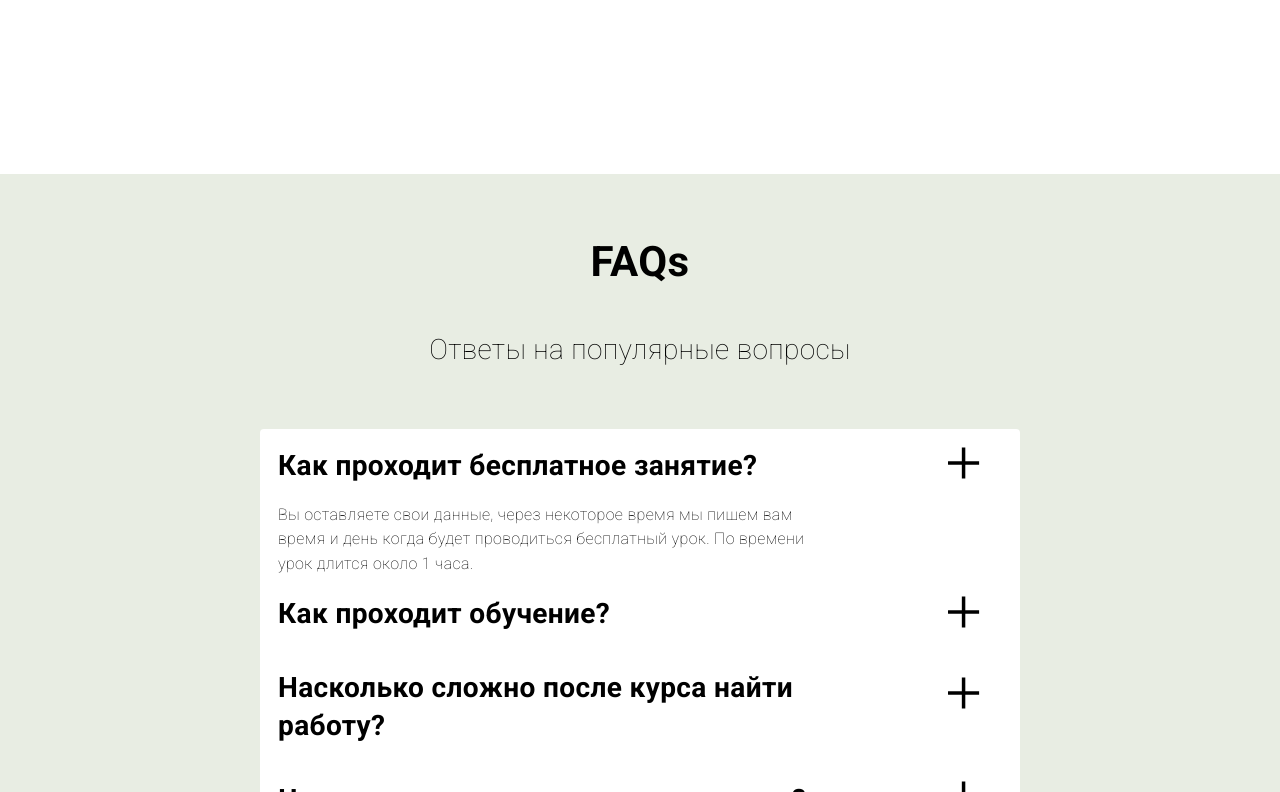
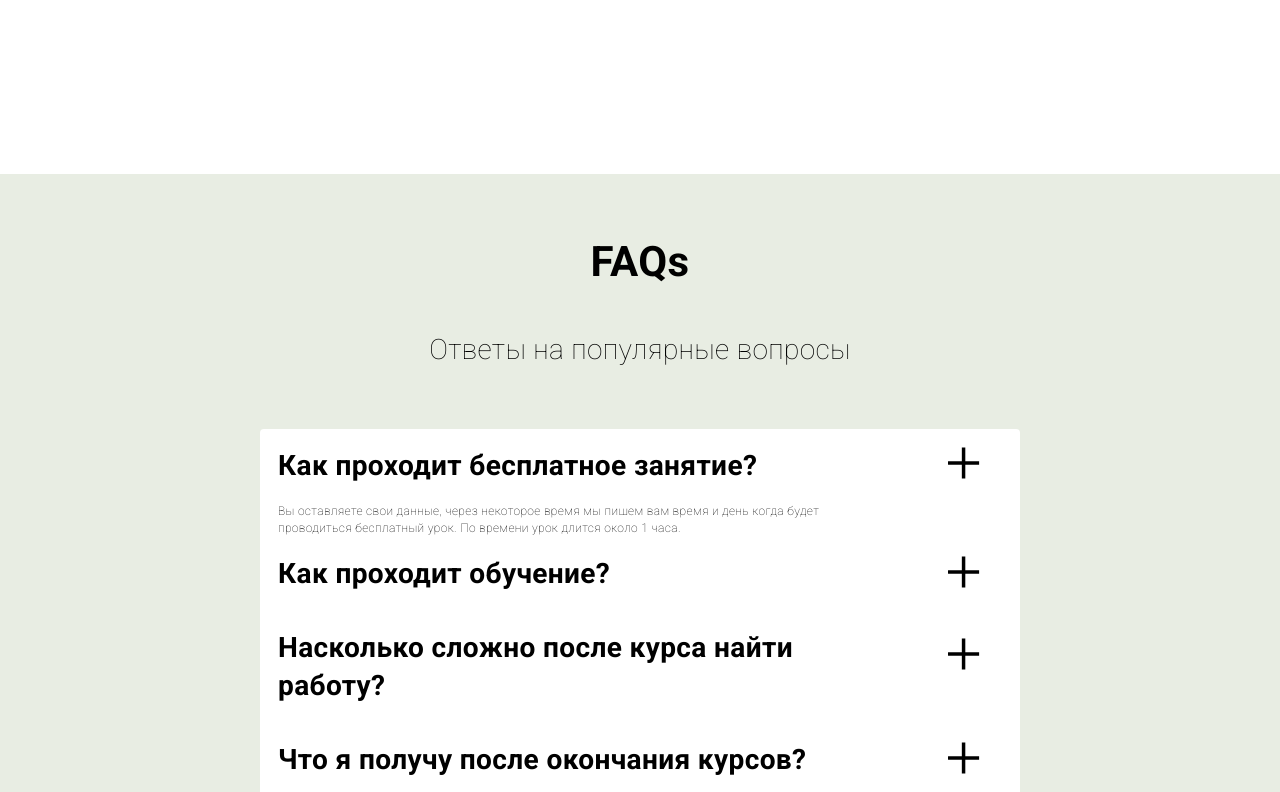
Before and after one commit to Olcapone/itishka, a website built with Parcel: page src/index.html in a window 1280 px wide. Both pictures are taken after a click on the item "Как проходит бесплатное занятие?". Shown: the part 4870-5662 px from the top of the page. Built offline with nearby package versions, Linux system fonts and the light colour scheme.

Commit message:
fix answer block size

```diff
--- a/src/sass/layout/_faqs.scss
+++ b/src/sass/layout/_faqs.scss
@@ -66,39 +66,21 @@
 }
 
 .question__about {
-  max-width: 240px;
-
-  @media screen and (min-width: 420px) {
-    max-width: 290px;
-  }
-
-  @media screen and (min-width: 768px) {
-    max-width: 500px;
-  }
-
-  @media screen and (min-width: 1200px) {
-    max-width: 550px;
-  }
+  width: 80%;
 }
 
 /* Style the accordion panel. Note: hidden by default */
 .panel {
-  max-width: 300px;
+  width: 100%;
   padding-left: 18px;
   background-color: white;
   display: none;
   overflow: hidden;
   @include font(12px, 300, 1.45);
+}
 
-  @media screen and (min-width: 768px) {
-    @include font(14px, 300, 1.45);
-    max-width: 500px;
-  }
-
-  @media screen and (min-width: 1200px) {
-    @include font(16px, 300, 1.55);
-    max-width: 550px;
-  }
+.question__answer {
+  width: 80%;
 }
 
 .question__icon-close {
```
